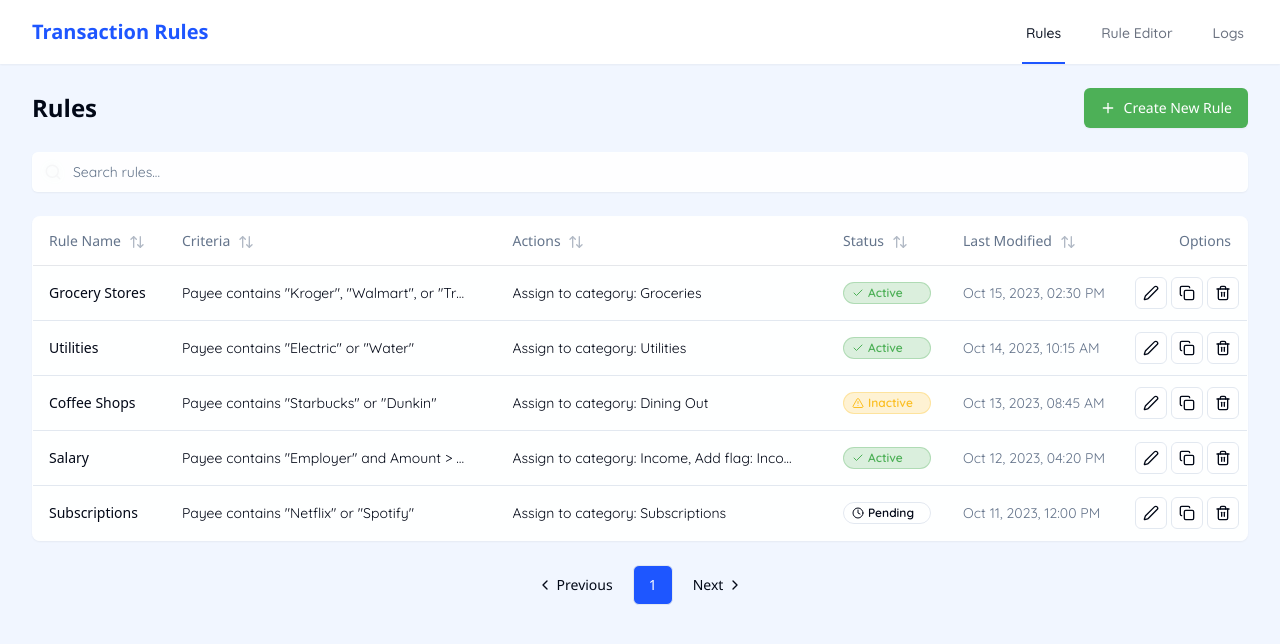
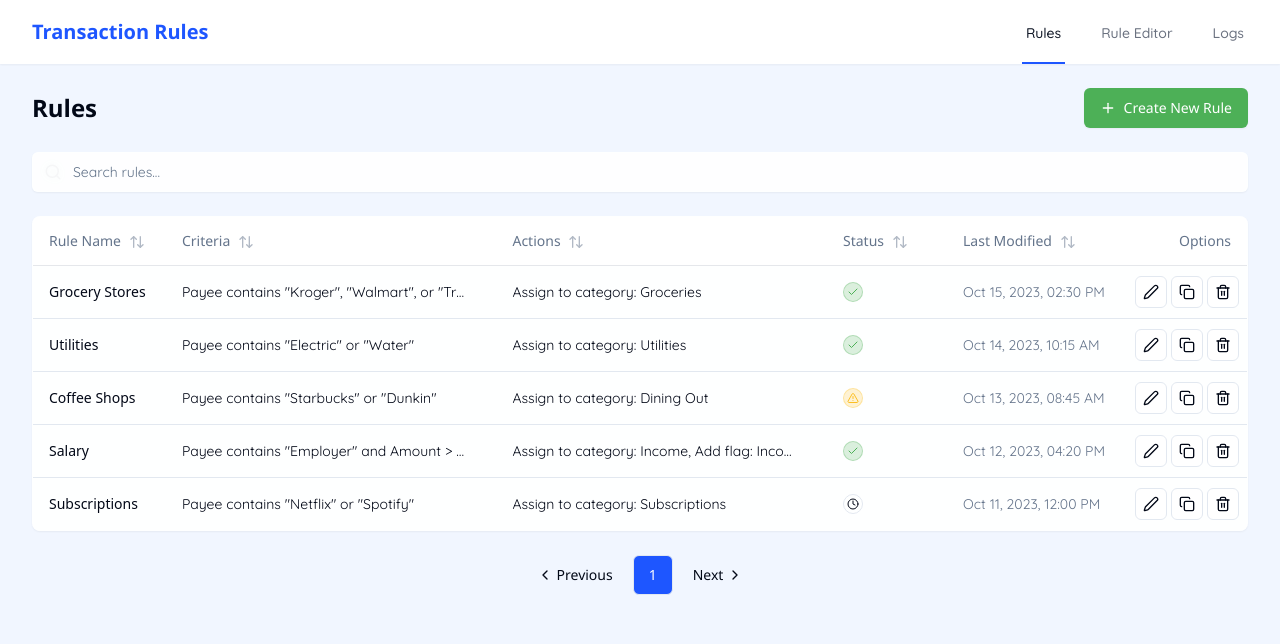
Before and after one commit to lyonisaac/categorization-crafters, a React (Vite) app: page / in a window 1280 px wide. Shown: the top 644 px of the page. Built offline with nearby package versions, Linux system fonts and the light colour scheme.

Commit message:
feat: Changed status labels to circle indicators

```diff
--- a/src/components/RuleStatus.tsx
+++ b/src/components/RuleStatus.tsx
@@ -1,4 +1,3 @@
-
 import React from 'react';
 import { Badge } from '@/components/ui/badge';
 import { Tooltip, TooltipTrigger, TooltipContent } from '@/components/ui/tooltip';
@@ -37,15 +36,17 @@ const RuleStatus: React.FC<RuleStatusProps> = ({ status, showLabel = false, size
   const { icon: StatusIcon, color, label, description } = statusConfig[status];
 
   const sizeClasses = {
-    sm: 'text-xs py-0 px-1.5',
-    md: 'text-xs py-0.5 px-2',
-    lg: 'text-sm py-1 px-2.5',
+    sm: showLabel ? 'text-xs py-0 px-1.5' : 'h-4 w-4 p-0',
+    md: showLabel ? 'text-xs py-0.5 px-2' : 'h-5 w-5 p-0',
+    lg: showLabel ? 'text-sm py-1 px-2.5' : 'h-6 w-6 p-0',
   };
 
   return (
     <Tooltip>
       <TooltipTrigger asChild>
-        <Badge className={`font-fredoka ${color} ${sizeClasses[size]} flex items-center gap-1`}>
+        <Badge
+          className={`font-fredoka ${color} ${sizeClasses[size]} flex items-center justify-center ${!showLabel ? 'rounded-full aspect-square' : 'gap-1'}`}
+        >
           <StatusIcon size={size === 'sm' ? 10 : size === 'md' ? 12 : 14} />
           {showLabel && <span>{label}</span>}
         </Badge>
--- a/src/components/RulesTable.tsx
+++ b/src/components/RulesTable.tsx
@@ -200,7 +200,7 @@ const RulesTable: React.FC = () => {
                     <div className="truncate pr-4">{rule.actions}</div>
                   </TableCell>
                   <TableCell className="hidden sm:table-cell">
-                    <RuleStatus status={rule.status as 'active' | 'inactive' | 'pending'} showLabel={true} />
+                    <RuleStatus status={rule.status as 'active' | 'inactive' | 'pending'} showLabel={false} />
                   </TableCell>
                   <TableCell className="hidden sm:table-cell text-muted-foreground text-sm whitespace-nowrap">
                     {formatDate(rule.lastModified)}
```
